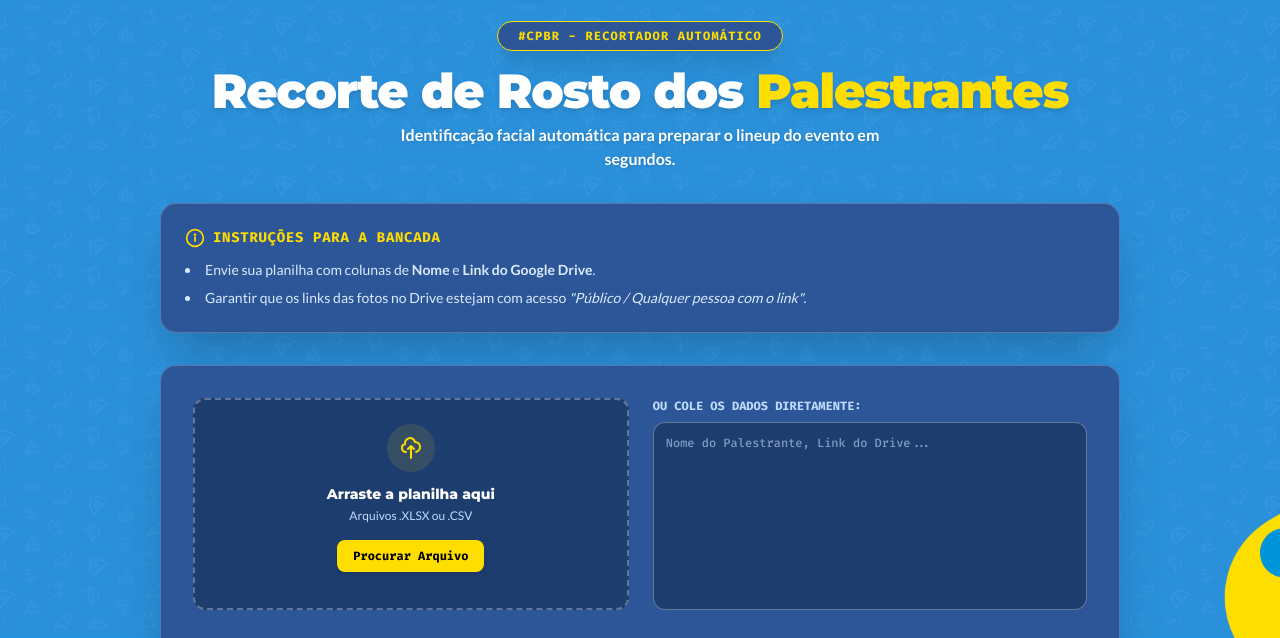
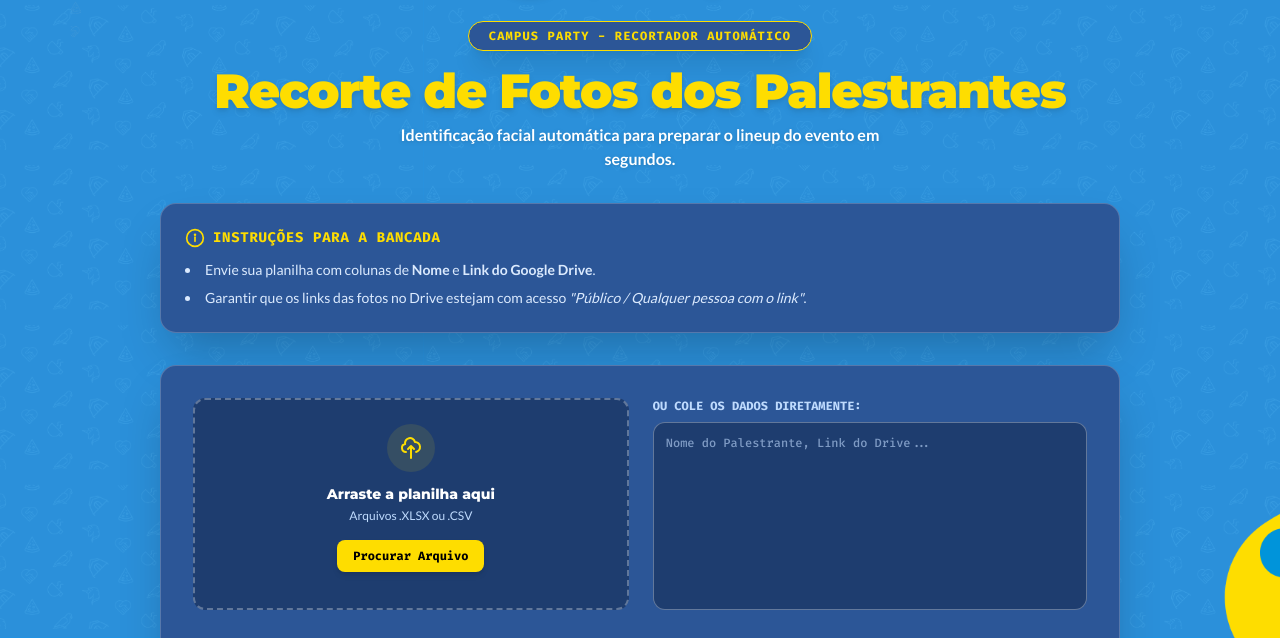
Before and after one commit to rafaelmagalhaes-beep/recortar-rostos2, a plain HTML site: page index.html in a window 1280 px wide. Shown: the part 162-800 px from the top of the page. Drawn offline with nearby package versions, Linux system fonts and the light colour scheme.

Commit message:
Update index.html

```diff
--- a/index.html
+++ b/index.html
@@ -92,11 +92,11 @@
 
             <!-- Badge Superior Neon Amarelo -->
             <div class="inline-flex items-center px-5 py-1.5 rounded-full text-xs font-mono font-bold text-cp-yellow bg-cp-darkBlue neon-border-yellow tracking-widest uppercase mb-4 shadow-xl">
-                #CPBR - Recortador Automático
+                Campus Party - Recortador Automático
             </div>
 
             <h1 class="text-3xl md:text-5xl font-black text-white tracking-tight drop-shadow-md">
-                Recorte de Rosto dos <span class="text-cp-yellow">Palestrantes</span>
+                <span class="text-cp-yellow">Recorte de Fotos dos Palestrantes</span>
             </h1>
             <p class="mt-2 text-white max-w-lg text-sm md:text-base font-semibold drop-shadow">
                 Identificação facial automática para preparar o lineup do evento em segundos.
```
